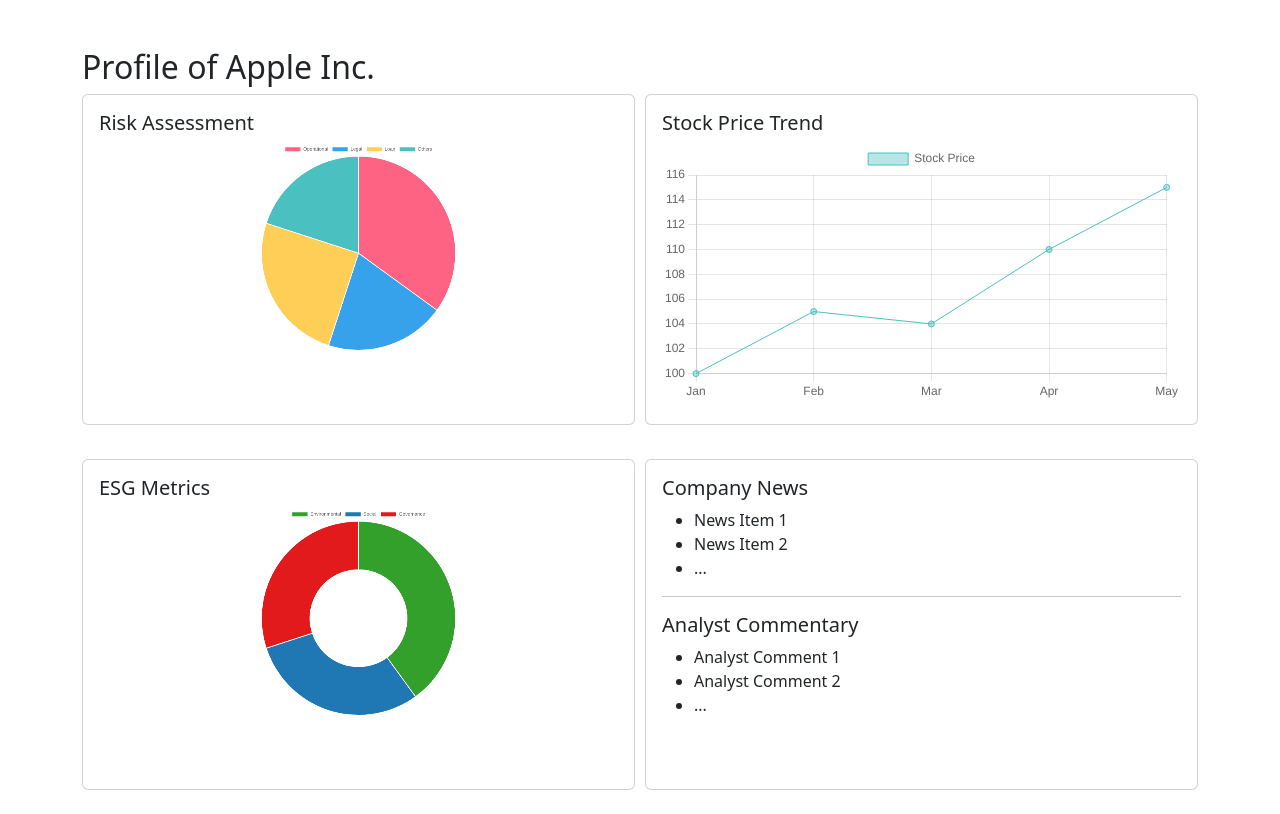
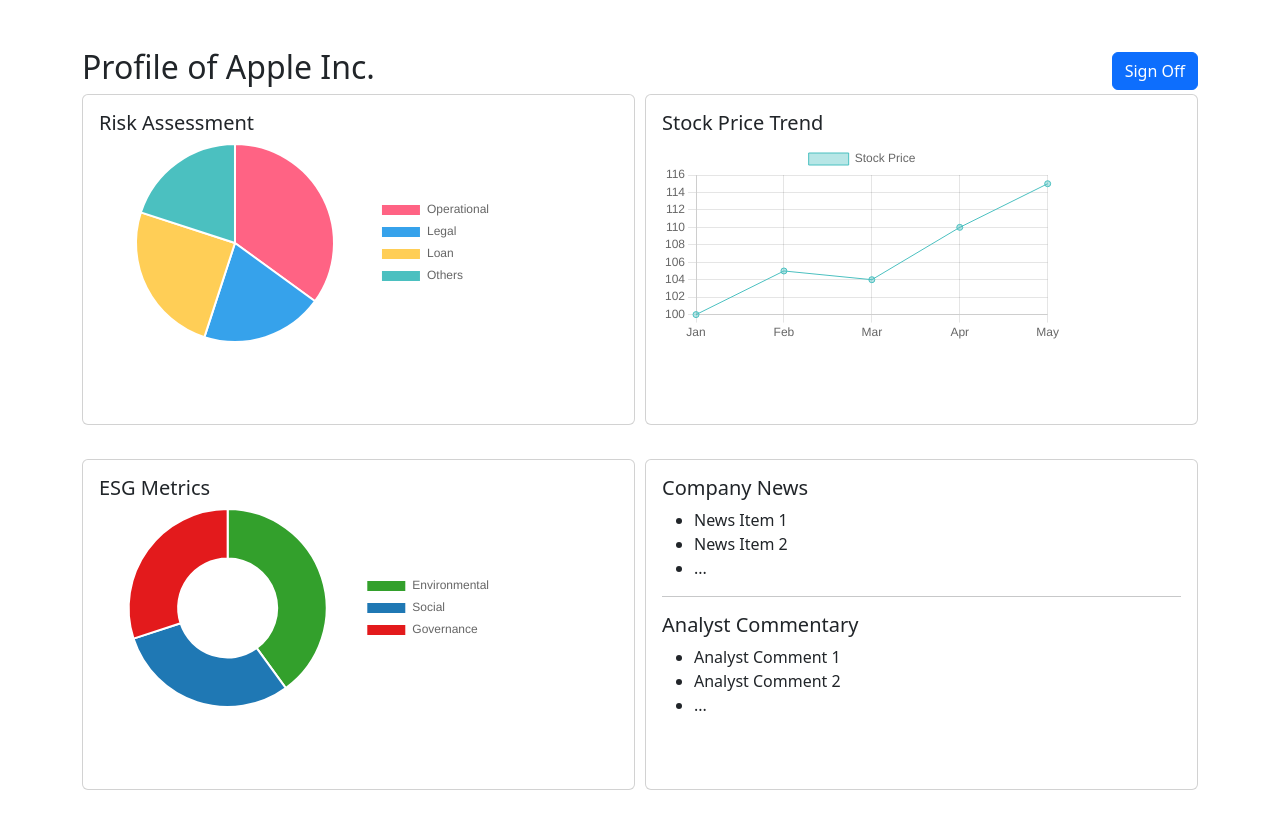
Before and after one commit to xie-ran/BizShield, a React (Create React App) app in the folder react-flask-app/: page /company/1 in a window 1280 px wide. Built offline with nearby package versions, Linux system fonts and the light colour scheme.

Commit message:
Adjusted CSS according to Xintong's valuable opinions

```diff
--- a/react-flask-app/package.json
+++ b/react-flask-app/package.json
@@ -7,7 +7,6 @@
     "@testing-library/react": "^13.4.0",
     "@testing-library/user-event": "^13.5.0",
     "bootstrap": "^5.3.2",
-    "chart.js": "^3.9.1",
     "react": "^18.2.0",
     "react-bootstrap": "^2.9.0",
     "react-chartjs-2": "^5.2.0",
--- a/react-flask-app/src/Components/CompanyProfile/CompanyProfile.css
+++ b/react-flask-app/src/Components/CompanyProfile/CompanyProfile.css
@@ -12,8 +12,6 @@
     width: 100%;
   }
 
-  /* ... rest of your CSS code ... */
-
 
   .riskCard {
     grid-row: 1 / span 1; /* spans one row */
@@ -21,7 +19,6 @@
   }
 
   .riskCard .chartContainer {
-    transform: scale(0.4);
     transform-origin: center top;
 }
 
@@ -37,11 +34,20 @@
   }
 
   .esgCard .chartContainer {
-    transform: scale(0.4);
     transform-origin: center top;
 }
 
   .newsCard {
     grid-row: 2 / span 1; /* spans one row */
     grid-column: 2 / span 1; /* starts from the second column and spans one column */
-  }
+}
+
+  .headerContainer {
+    display: flex;
+    justify-content: space-between;
+    align-items: center;
+}
+
+.cardbody .chartContainer {
+  transform: translateY(30%);
+}
--- a/react-flask-app/src/Components/CompanyProfile/CompanyProfile.js
+++ b/react-flask-app/src/Components/CompanyProfile/CompanyProfile.js
@@ -3,6 +3,8 @@
 import { Pie, Line, Bar, Doughnut } from 'react-chartjs-2';
 import { Chart, PieController, ArcElement, CategoryScale, Tooltip, Legend, LineController, LineElement, PointElement, LinearScale, BarController, BarElement } from 'chart.js';
 import './CompanyProfile.css';
+import { Link } from 'react-router-dom';
+
 
 
 // Register the necessary components for Pie, Line, and Bar charts
@@ -51,31 +53,37 @@
 
     return (
         <Container className="mt-5">
-            <h2>Profile of Apple Inc.</h2>
+            <div className="headerContainer">
+                <h2>Profile of Apple Inc.</h2>
+                <Link to="/">
+                    <button className="btn btn-primary">Sign Off</button>
+                </Link>
+            </div>
+
             <div className="gridContainer">
             <Card className="mb-4 riskCard">
-                    <Card.Body>
+                    <Card.Body className='cardBody'>
                         <Card.Title>Risk Assessment</Card.Title>
                         <div className="chartContainer">
-                            <Pie data={riskData} />
+                            <Pie data={riskData} options={{responsive: true, aspectRatio: 2, plugins: {legend: {position: 'right'}}}}/>
                         </div>
                     </Card.Body>
                 </Card>
 
                 <Card className="mb-4 stockCard">
-                    <Card.Body>
+                    <Card.Body className='cardBody'>
                         <Card.Title>Stock Price Trend</Card.Title>
                         <div className="chartContainer">
-                            <Line data={stockData} />
+                            <Line data={stockData} options={{responsive: true, aspectRatio: 2}}/>
                         </div>
                     </Card.Body>
                 </Card>
 
                 <Card className="mb-4 esgCard">
-                    <Card.Body>
+                    <Card.Body className='cardBody'>
                         <Card.Title>ESG Metrics</Card.Title>
                         <div className="chartContainer">
-                            <Doughnut data={esgData} />
+                            <Doughnut data={esgData} options={{responsive: true, aspectRatio: 2, plugins: {legend: {position: 'right'}}}}/>
                         </div>
                     </Card.Body>
                 </Card>
--- a/react-flask-app/src/Components/LoginPage/LoginPage.js
+++ b/react-flask-app/src/Components/LoginPage/LoginPage.js
@@ -28,7 +28,7 @@
         .then(data => {
             console.log(data);
             if(data.status === "success") {
-                alert(data.message);
+                //alert(data.message);
                 if(type === "investor") {
                     navigate('/company-listings'); // Redirect to company listings page
                 }
```
